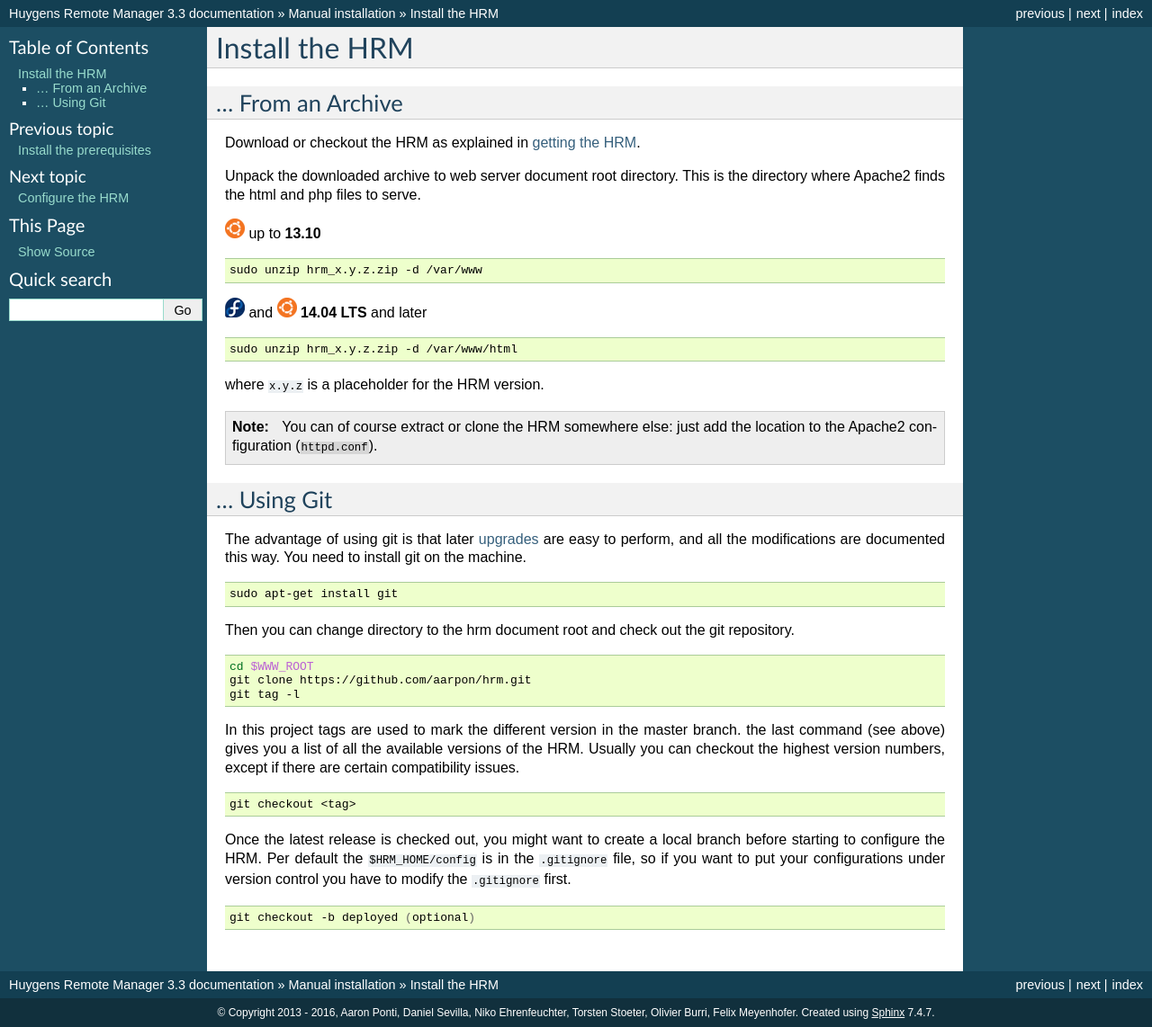
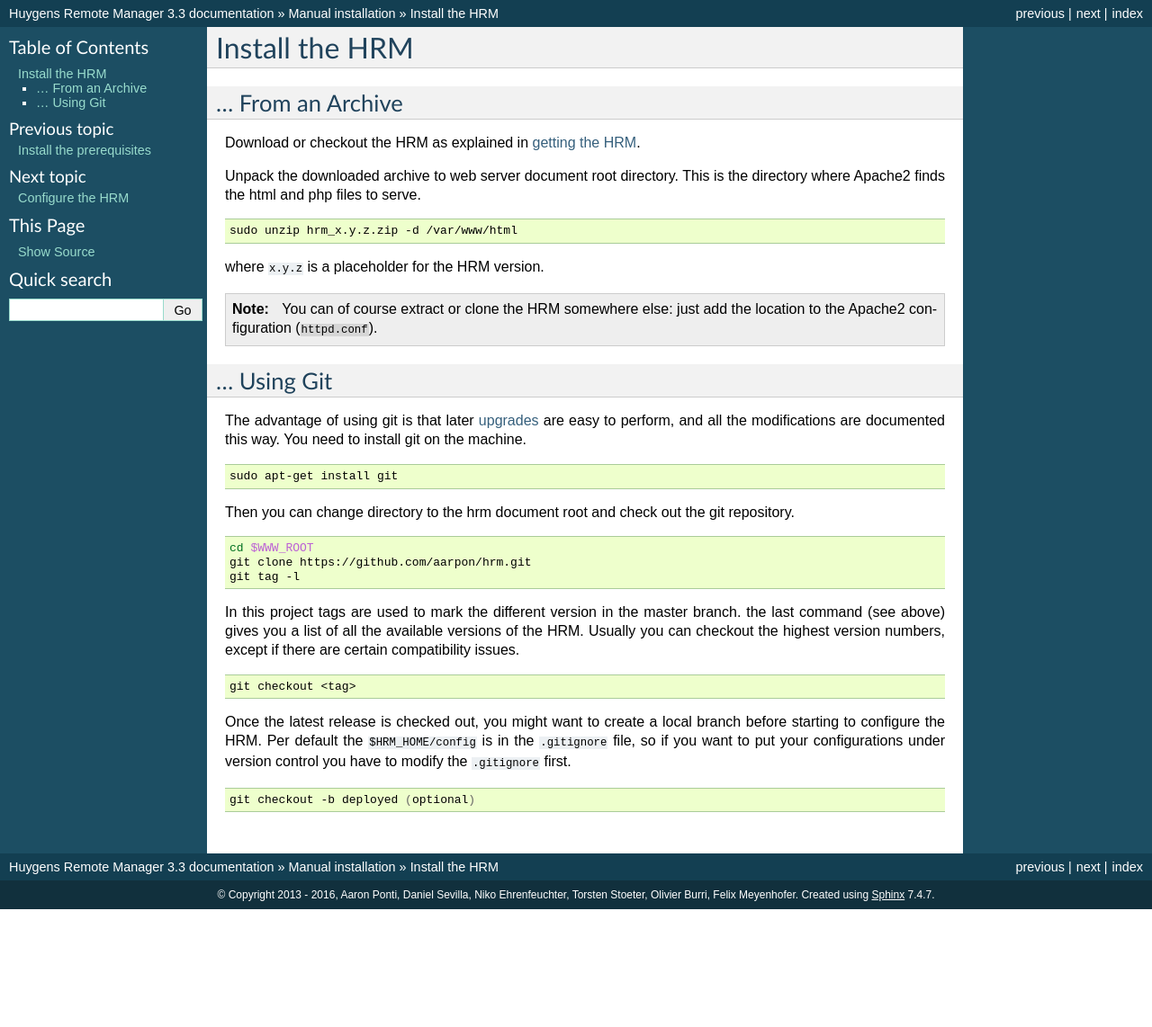
Before and after one commit to aarpon/hrm_docs, a Sphinx documentation site: the page built from docs/admin/install.rst, in a window 1280 px wide. Shown: the whole page at 90% size. Built offline with Sphinx 7.4.7, drawn with Linux system fonts in a browser that asks for light colours; after the commit the page ends 1011 px from its top, so only the background shows below that.

Commit message:
For sure we shouldn't support Ubuntu 13.10 any more

```diff
--- a/docs/admin/conventions.rst
+++ b/docs/admin/conventions.rst
@@ -98,7 +98,3 @@
     HRM_USER=$HRM_HOME/user                # HRM customization folder
     HRM_LOG=/var/log/hrm                   # HRM logging folder
     HRM_DATA=/data/hrm_data                # HRM data folder
-
-.. note::
-
-    Please notice that ``$WWW_ROOT`` is ``/var/www/html`` in |fedora| and in |ubuntu| as of version 14.04 LTS. In earlier versions of |ubuntu|, however, ``$WWW_ROOT`` used to be ``/var/www``.
--- a/docs/admin/install.rst
+++ b/docs/admin/install.rst
@@ -14,15 +14,8 @@
 
 Download or checkout the HRM as explained in :ref:`getting the HRM <download-hrm>`.
 
-Unpack the downloaded archive to web server document root directory. This is the directory where Apache2 finds the html and php files to serve.
-
-|ubuntu| up to **13.10**
-
-.. code-block:: sh
-
-    sudo unzip hrm_x.y.z.zip -d /var/www
-
-|fedora| and |ubuntu| **14.04 LTS** and later
+Unpack the downloaded archive to web server document root directory. This is the
+directory where Apache2 finds the html and php files to serve.
 
 .. code-block:: sh
 
```
